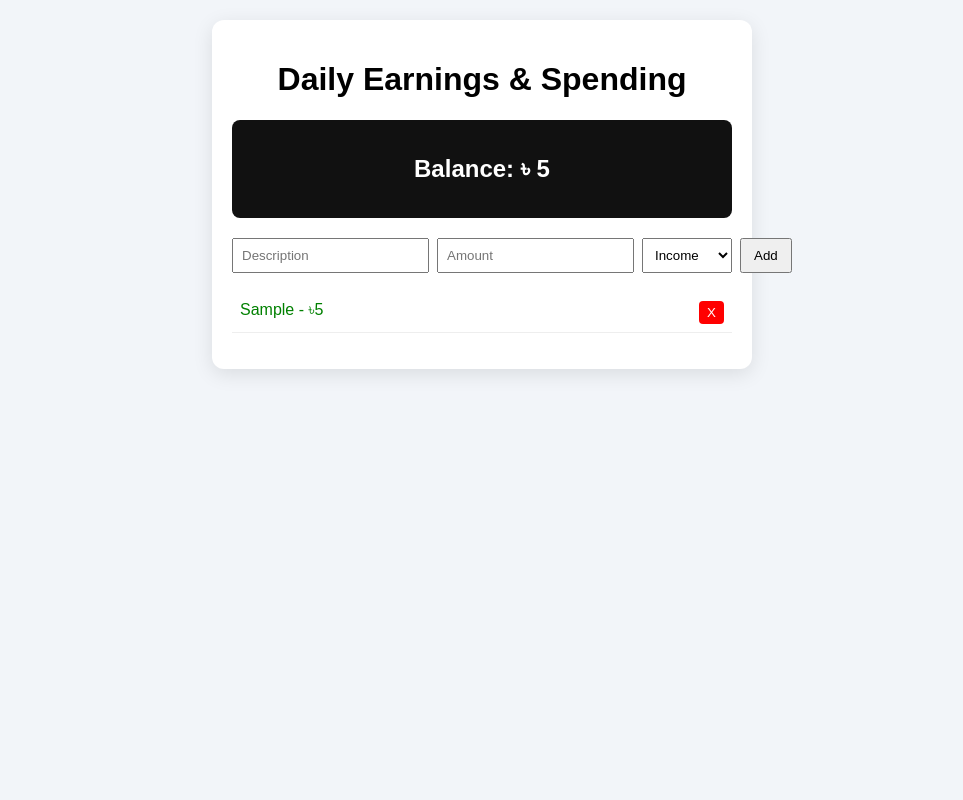
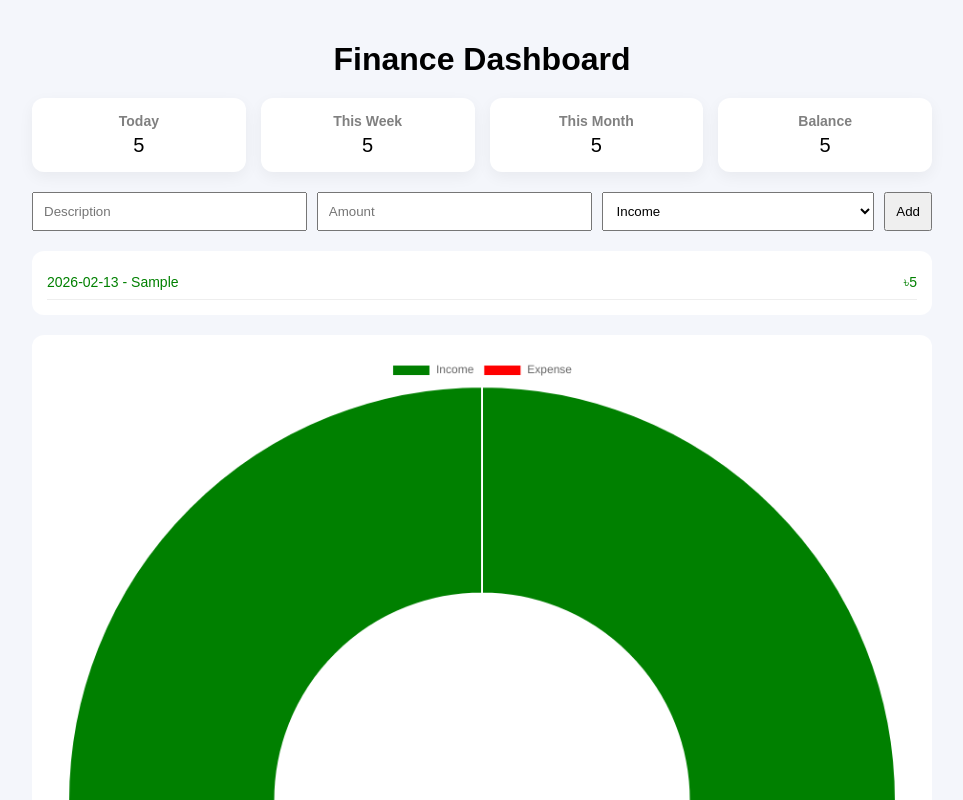
Before and after one commit to Arlemon987/MyMoney, a plain HTML site: page index.html in a window 1280 px wide. Both pictures are taken after typing "Sample", "5" into the empty fields and a click on the button "Add". Shown: the top 800 px of the page, without its empty margins (158-1121 px from the left). Drawn offline with nearby package versions, Linux system fonts and the light colour scheme.

Commit message:
Refactor finance dashboard layout and functionality
Updated the title and improved layout styles for the finance dashboard. Enhanced transaction display and chart rendering functionality.

```diff
--- a/index.html
+++ b/index.html
@@ -3,92 +3,117 @@
 <head>
 <meta charset="UTF-8">
 <meta name="viewport" content="width=device-width, initial-scale=1.0">
-<title>Daily Earnings Tracker</title>
+<title>Finance Dashboard</title>
+<script src="https://cdn.jsdelivr.net/npm/chart.js"></script>
 
 <style>
 body {
   font-family: Arial, sans-serif;
-  background: #f2f5f9;
+  background: #f4f6fb;
   margin: 0;
   padding: 20px;
 }
 
 .container {
-  max-width: 500px;
+  max-width: 900px;
   margin: auto;
-  background: white;
-  padding: 20px;
-  border-radius: 12px;
-  box-shadow: 0 5px 20px rgba(0,0,0,0.1);
 }
 
 h1 {
   text-align: center;
+  margin-bottom: 20px;
 }
 
-.balance-box {
-  background: #111;
-  color: white;
+.dashboard {
+  display: grid;
+  grid-template-columns: repeat(auto-fit, minmax(200px, 1fr));
+  gap: 15px;
+  margin-bottom: 20px;
+}
+
+.card {
+  background: white;
   padding: 15px;
-  border-radius: 8px;
+  border-radius: 12px;
+  box-shadow: 0 5px 15px rgba(0,0,0,0.05);
   text-align: center;
-  margin-bottom: 20px;
+}
+
+.card h3 {
+  margin: 0;
+  font-size: 14px;
+  color: gray;
+}
+
+.card p {
+  font-size: 20px;
+  margin: 5px 0 0;
 }
 
 form {
   display: flex;
-  gap: 8px;
+  gap: 10px;
   margin-bottom: 20px;
 }
 
 form input, form select {
+  padding: 10px;
   flex: 1;
-  padding: 8px;
 }
 
 button {
-  padding: 8px 12px;
+  padding: 10px;
   cursor: pointer;
 }
 
-ul {
-  list-style: none;
-  padding: 0;
+.transaction-list {
+  background: white;
+  padding: 15px;
+  border-radius: 12px;
+  margin-bottom: 20px;
 }
 
-li {
+.transaction-item {
   display: flex;
   justify-content: space-between;
-  padding: 8px;
+  padding: 8px 0;
   border-bottom: 1px solid #eee;
+  font-size: 14px;
 }
 
-.income {
-  color: green;
-}
+.income { color: green; }
+.expense { color: red; }
 
-.expense {
-  color: red;
-}
-
-.delete-btn {
-  background: red;
-  color: white;
-  border: none;
-  padding: 4px 8px;
-  cursor: pointer;
-  border-radius: 4px;
+canvas {
+  background: white;
+  padding: 20px;
+  border-radius: 12px;
 }
 </style>
 </head>
-
 <body>
 
 <div class="container">
-  <h1>Daily Earnings & Spending</h1>
 
-  <div class="balance-box">
-    <h2>Balance: ৳ <span id="balance">0</span></h2>
+<h1>Finance Dashboard</h1>
+
+<div class="dashboard">
+  <div class="card">
+    <h3>Today</h3>
+    <p id="dailyTotal">0</p>
+  </div>
+  <div class="card">
+    <h3>This Week</h3>
+    <p id="weeklyTotal">0</p>
+  </div>
+  <div class="card">
+    <h3>This Month</h3>
+    <p id="monthlyTotal">0</p>
+  </div>
+  <div class="card">
+    <h3>Balance</h3>
+    <p id="balance">0</p>
+  </div>
 </div>
 
 <form id="transactionForm">
@@ -101,66 +126,122 @@ li {
   <button type="submit">Add</button>
 </form>
 
-  <ul id="transactionList"></ul>
+<div class="transaction-list" id="transactionList"></div>
+
+<canvas id="financeChart"></canvas>
+
 </div>
 
 <script>
-const form = document.getElementById("transactionForm");
-const list = document.getElementById("transactionList");
-const balanceEl = document.getElementById("balance");
-
 let transactions = JSON.parse(localStorage.getItem("transactions")) || [];
 
-function updateLocalStorage() {
+const dailyEl = document.getElementById("dailyTotal");
+const weeklyEl = document.getElementById("weeklyTotal");
+const monthlyEl = document.getElementById("monthlyTotal");
+const balanceEl = document.getElementById("balance");
+const listEl = document.getElementById("transactionList");
+
+function saveData() {
   localStorage.setItem("transactions", JSON.stringify(transactions));
 }
 
-function calculateBalance() {
-  const balance = transactions.reduce((acc, tx) => {
-    return tx.type === "income" ? acc + tx.amount : acc - tx.amount;
-  }, 0);
+function getStartOfWeek(date) {
+  const d = new Date(date);
+  const day = d.getDay();
+  const diff = d.getDate() - day;
+  return new Date(d.setDate(diff));
+}
+
+function updateDashboard() {
+  const today = new Date();
+  let daily = 0, weekly = 0, monthly = 0, balance = 0;
+  let incomeTotal = 0, expenseTotal = 0;
+
+  transactions.forEach(tx => {
+    const txDate = new Date(tx.date);
+    const amount = tx.type === "income" ? tx.amount : -tx.amount;
+
+    balance += amount;
+
+    if (txDate.toDateString() === today.toDateString()) {
+      daily += amount;
+    }
+
+    if (txDate >= getStartOfWeek(today)) {
+      weekly += amount;
+    }
+
+    if (txDate.getMonth() === today.getMonth() &&
+        txDate.getFullYear() === today.getFullYear()) {
+      monthly += amount;
+    }
+
+    if (tx.type === "income") incomeTotal += tx.amount;
+    else expenseTotal += tx.amount;
+  });
+
+  dailyEl.textContent = daily;
+  weeklyEl.textContent = weekly;
+  monthlyEl.textContent = monthly;
   balanceEl.textContent = balance;
+
+  renderChart(incomeTotal, expenseTotal);
 }
 
 function renderTransactions() {
-  list.innerHTML = "";
-
-  transactions.forEach((tx, index) => {
-    const li = document.createElement("li");
-    li.classList.add(tx.type);
-
-    li.innerHTML = `
-      <span>${tx.description} - ৳${tx.amount}</span>
-      <button class="delete-btn" onclick="deleteTransaction(${index})">X</button>
+  listEl.innerHTML = "";
+  transactions.slice().reverse().forEach(tx => {
+    const div = document.createElement("div");
+    div.className = "transaction-item " + tx.type;
+    div.innerHTML = `
+      <span>${tx.date} - ${tx.description}</span>
+      <span>৳${tx.amount}</span>
     `;
-
-    list.appendChild(li);
+    listEl.appendChild(div);
   });
-
-  calculateBalance();
 }
 
-function deleteTransaction(index) {
-  transactions.splice(index, 1);
-  updateLocalStorage();
-  renderTransactions();
+function renderChart(income, expense) {
+  if (window.myChart) window.myChart.destroy();
+
+  const ctx = document.getElementById("financeChart").getContext("2d");
+
+  window.myChart = new Chart(ctx, {
+    type: "doughnut",
+    data: {
+      labels: ["Income", "Expense"],
+      datasets: [{
+        data: [income, expense],
+        backgroundColor: ["green", "red"]
+      }]
+    }
+  });
 }
 
-form.addEventListener("submit", function(e) {
+document.getElementById("transactionForm").addEventListener("submit", function(e) {
   e.preventDefault();
 
   const description = document.getElementById("description").value;
   const amount = parseFloat(document.getElementById("amount").value);
   const type = document.getElementById("type").value;
 
-  transactions.push({ description, amount, type });
+  const today = new Date().toISOString().split("T")[0];
 
-  updateLocalStorage();
+  transactions.push({
+    description,
+    amount,
+    type,
+    date: today
+  });
+
+  saveData();
   renderTransactions();
-  form.reset();
+  updateDashboard();
+  this.reset();
 });
 
 renderTransactions();
+updateDashboard();
 </script>
 
 </body>
```
Lines whose indentation alone changed are shown as unchanged.
